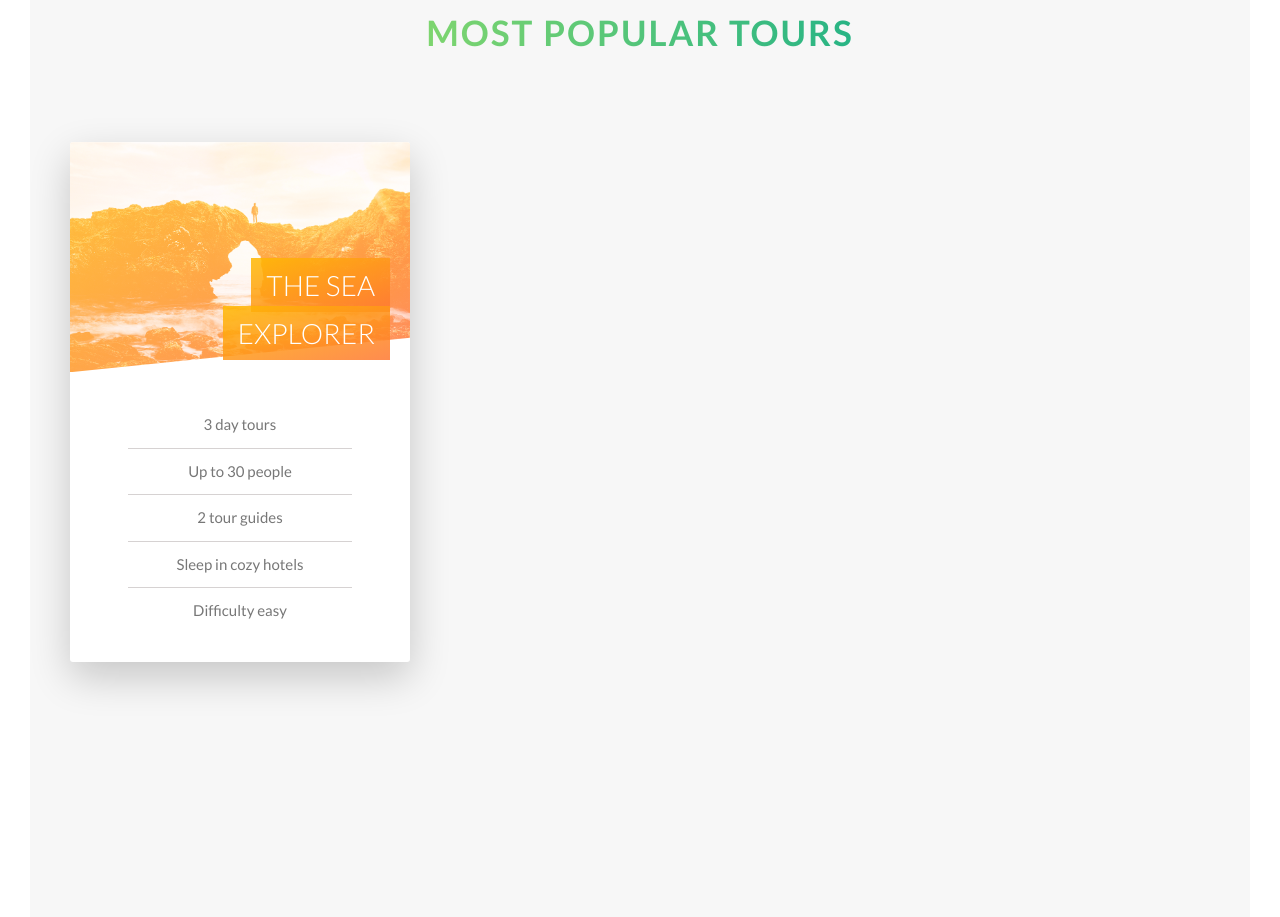
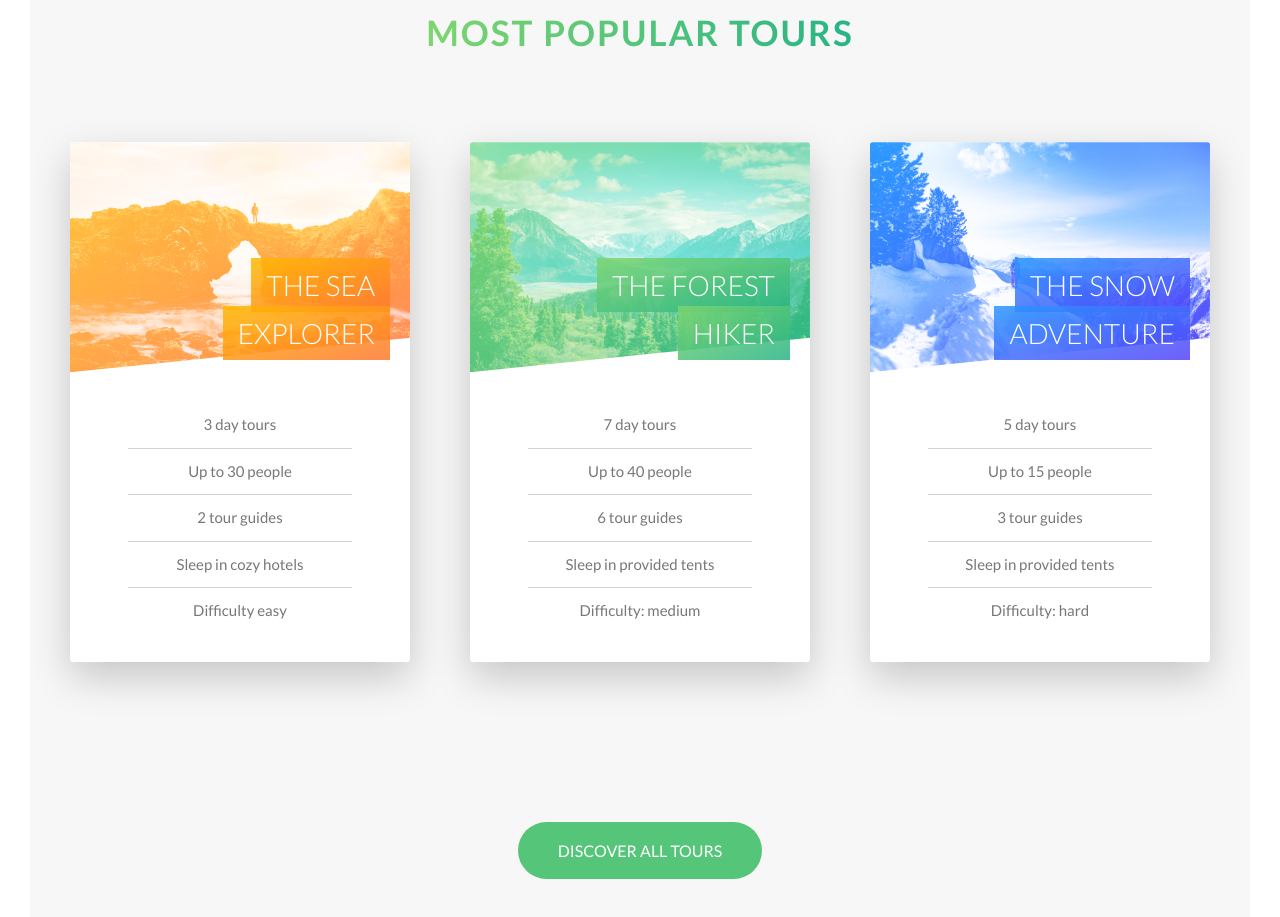
Before and after one commit to Dawogi/SCSS1, a website: page index.html in a window 1280 px wide. Shown: the part 2217-3134 px from the top of the page. Drawn offline with Linux system fonts and the light colour scheme.

Commit message:
Tours Section - Part 3

```diff
--- a/index.html
+++ b/index.html
@@ -154,12 +154,84 @@
                 </div>
               </div>
               <div class="card__side card__side--back card__side--back--1">
-                BACK
+                <div class="card__cta">
+                  <div class="card__price-box">
+                    <p class="card__price-only">Only</p>
+                    <p class="card__price-value">$297</p>
+                  </div>
+                  <a href="#" class="btn btn--white">Book now!</a>
+                </div>
               </div>
             </div>
           </div>
-          <div class="col-1-of-3"></div>
-          <div class="col-1-of-3"></div>
+          <div class="col-1-of-3">
+            <div class="card">
+              <div class="card__side card__side--front">
+                <div class="card__picture card__picture--2">
+                  &nbsp;
+                </div>
+                <h4 class="card__heading">
+                  <span class="card__heading-span card__heading-span--2">
+                    The Forest Hiker
+                  </span>
+                </h4>
+                <div class="card__details">
+                  <ul>
+                    <li>7 day tours</li>
+                    <li>Up to 40 people</li>
+                    <li>6 tour guides</li>
+                    <li>Sleep in provided tents</li>
+                    <li>Difficulty: medium</li>
+                  </ul>
+                </div>
+              </div>
+              <div class="card__side card__side--back card__side--back--2">
+                <div class="card__cta">
+                  <div class="card__price-box">
+                    <p class="card__price-only">Only</p>
+                    <p class="card__price-value">$567</p>
+                  </div>
+                  <a href="#" class="btn btn--white">Book now!</a>
+                </div>
+              </div>
+            </div>
+          </div>
+          <div class="col-1-of-3">
+            <div class="card">
+              <div class="card__side card__side--front">
+                <div class="card__picture card__picture--3">
+                  &nbsp;
+                </div>
+                <h4 class="card__heading">
+                  <span class="card__heading-span card__heading-span--3">
+                    The Snow Adventure
+                  </span>
+                </h4>
+                <div class="card__details">
+                  <ul>
+                    <li>5 day tours</li>
+                    <li>Up to 15 people</li>
+                    <li>3 tour guides</li>
+                    <li>Sleep in provided tents</li>
+                    <li>Difficulty: hard</li>
+                  </ul>
+                  </ul>
+                </div>
+              </div>
+              <div class="card__side card__side--back card__side--back--3">
+                <div class="card__cta">
+                  <div class="card__price-box">
+                    <p class="card__price-only">Only</p>
+                    <p class="card__price-value">$987</p>
+                  </div>
+                  <a href="#" class="btn btn--white">Book now!</a>
+                </div>
+              </div>
+            </div>
+          </div>
+        </div>
+        <div class="u-center-text u-margin-top-big">
+          <a href="#" class="btn btn--green">Discover all tours</a>
         </div>
       </section>
     </main>
--- a/sass/base/_utilities.scss
+++ b/sass/base/_utilities.scss
@@ -9,3 +9,11 @@
 .u-margin-bottom-big {
   padding-bottom: 8rem;
 }
+
+.u-margin-top-big {
+  padding-top: 8rem;
+}
+
+.u-margin-top-huge {
+  padding-top: 10rem;
+}
--- a/sass/components/_button.scss
+++ b/sass/components/_button.scss
@@ -33,6 +33,16 @@
     &:after {
       background-color: $color-white;
       color: $color-grey-dark;
+    }
+  }
+
+  &--green {
+    background-color: $color-primary;
+    color: $color-white;
+
+    &:after {
+      background-color: $color-primary;
+      color: $color-white;
     }
   }
 
--- a/sass/components/_card.scss
+++ b/sass/components/_card.scss
@@ -31,6 +31,22 @@
           $color-secondary-dark
         );
       }
+
+      &--2 {
+        background-image: linear-gradient(
+          to right bottom,
+          $color-primary-light,
+          $color-primary-dark
+        );
+      }
+
+      &--3 {
+        background-image: linear-gradient(
+          to right bottom,
+          $color-tertiary-light,
+          $color-tertiary-dark
+        );
+      }
     }
   }
 
@@ -58,10 +74,20 @@
         url(../img/nat-5.jpg);
     }
     &--2 {
-      background-image: url(../img/nat-5.jpg);
+      background-image: linear-gradient(
+          to right bottom,
+          $color-primary-light,
+          $color-primary-dark
+        ),
+        url(../img/nat-6.jpg);
     }
     &--3 {
-      background-image: url(../img/nat-5.jpg);
+      background-image: linear-gradient(
+          to right bottom,
+          $color-tertiary-light,
+          $color-tertiary-dark
+        ),
+        url(../img/nat-7.jpg);
     }
   }
 
@@ -88,6 +114,20 @@
         rgba($color-secondary-dark, 0.85)
       );
     }
+    &--2 {
+      background-image: linear-gradient(
+        to right bottom,
+        rgba($color-primary-light, 0.85),
+        rgba($color-primary-dark, 0.85)
+      );
+    }
+    &--3 {
+      background-image: linear-gradient(
+        to right bottom,
+        rgba($color-tertiary-light, 0.85),
+        rgba($color-tertiary-dark, 0.85)
+      );
+    }
   }
 
   &__details {
@@ -107,4 +147,29 @@
       }
     }
   }
+
+  &__cta {
+    position: absolute;
+    top: 50%;
+    left: 50%;
+    transform: translate(-50%, -50%);
+    width: 90%;
+    text-align: center;
+  }
+
+  &__price-box {
+    text-align: center;
+    color: $color-white;
+    margin-bottom: 8rem;
+  }
+
+  &__price-only {
+    font-size: 1.4rem;
+    text-transform: uppercase;
+  }
+
+  &__price-value {
+    font-size: 6rem;
+    font-weight: 300;
+  }
 }
--- a/sass/pages/_home.scss
+++ b/sass/pages/_home.scss
@@ -24,6 +24,6 @@
 
 .section-tours {
   background-color: $color-grey-light-1;
-  padding: 25rem 0 50rem 0;
+  padding: 25rem 0 15rem 0;
   margin-top: -10rem;
 }
```
Also changed, not shown: css/style.css.
